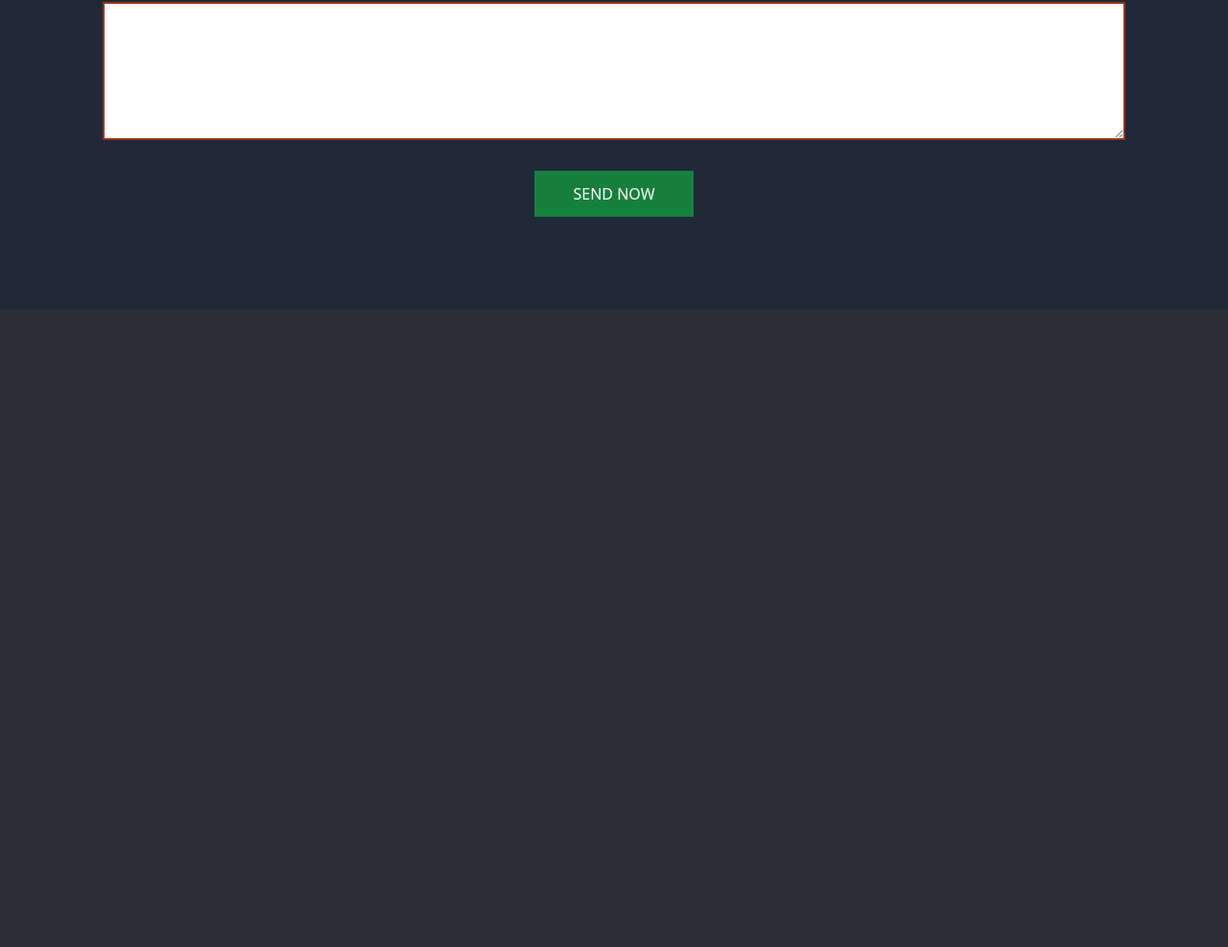
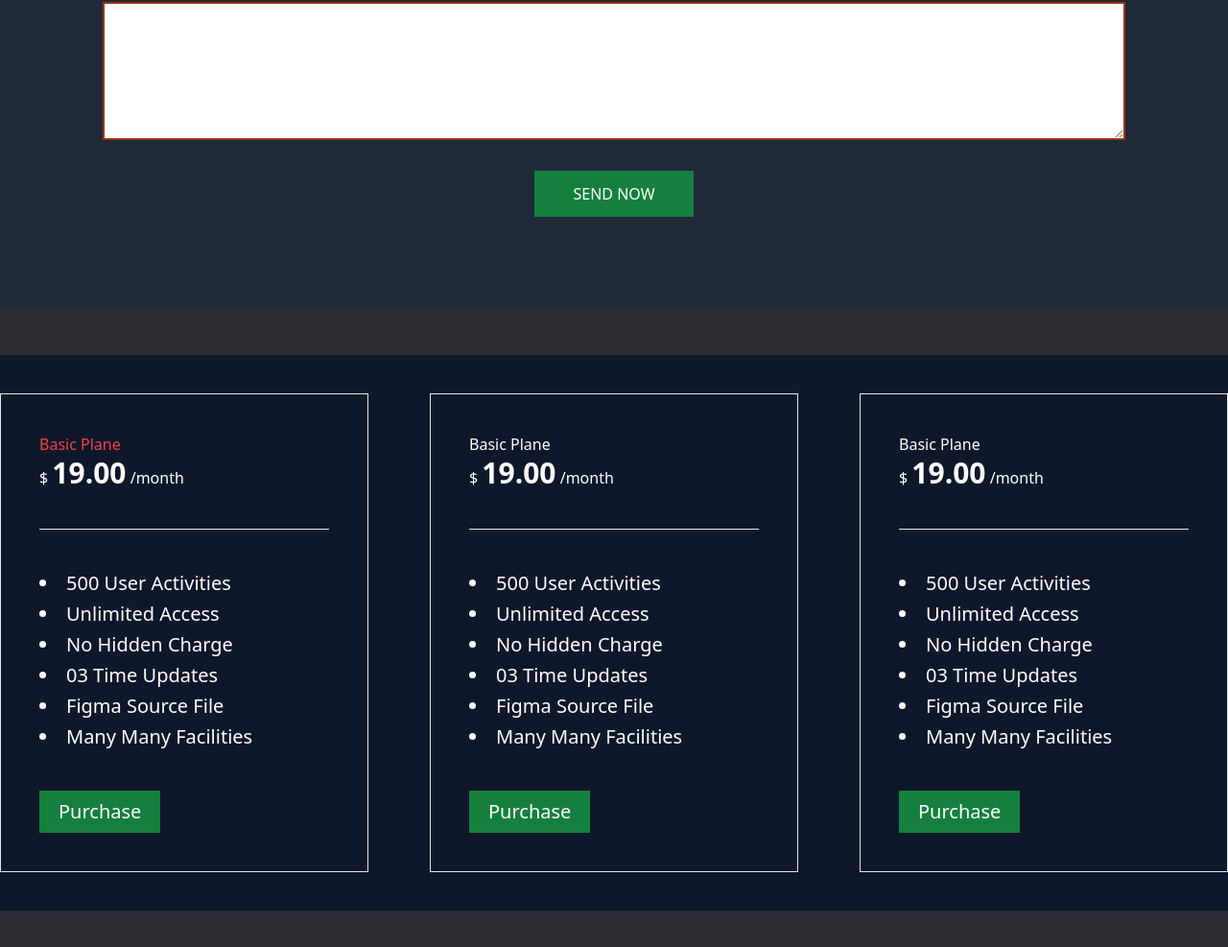
Before and after one commit to mdrahimuddin94/talwndpjctgit, a website built with Vite: page index.html in a window 1280 px wide. Shown: the part 2573-3560 px from the top of the page at 96% size. Before the commit the page ends 2895 px from the top, so only its background shows below. Built offline with nearby package versions, Linux system fonts and the light colour scheme.

Commit message:
purchase section

```diff
--- a/index.html
+++ b/index.html
@@ -148,6 +148,58 @@
 
 
         </section>
+
+        <section class="bg-slate-900 my-10 sm:my-12 py-10">
+            <div class="text-white grid md:grid-cols-2 lg:grid-cols-3 gap-12 md:gap-16 justify-center items-center">
+                <div class="border p-10">
+                    <h5 class="text-red-500">Basic Plane</h5>
+                    <h2>$ <span class="text-xl sm:text-2xl md:text-3xl font-bold">19.00</span> /month</h2>
+                    <hr class="my-10">
+                    <ul class="list-disc list-inside leading-8 text-xl ">
+                        <li> 500 User Activities</li>
+                        <li>Unlimited Access</li>
+                        <li>No Hidden Charge</li>
+                        <li>03 Time Updates</li>
+                        <li>Figma Source File</li>
+                        <li>Many Many Facilities</li>
+                    </ul>
+                    <button class="bg-green-700 px-5 py-2 text-xl mt-10 hover:bg-green-500">Purchase</button>
+
+                </div>
+                <div class="border p-10">
+                    <h5>Basic Plane</h5>
+                    <h2>$ <span class="text-xl sm:text-2xl md:text-3xl font-bold">19.00</span> /month</h2>
+                    <hr class="my-10">
+                    <ul class="list-disc list-inside leading-8 text-xl ">
+                        <li> 500 User Activities</li>
+                        <li>Unlimited Access</li>
+                        <li>No Hidden Charge</li>
+                        <li>03 Time Updates</li>
+                        <li>Figma Source File</li>
+                        <li>Many Many Facilities</li>
+                    </ul>
+                    <button class="bg-green-700 px-5 py-2 text-xl mt-10 hover:bg-green-500">Purchase</button>
+
+                </div>
+                <div class="border p-10">
+                    <h5>Basic Plane</h5>
+                    <h2>$ <span class="text-xl sm:text-2xl md:text-3xl font-bold">19.00</span> /month</h2>
+                    <hr class="my-10">
+                    <ul class="list-disc list-inside leading-8 text-xl ">
+                        <li> 500 User Activities</li>
+                        <li>Unlimited Access</li>
+                        <li>No Hidden Charge</li>
+                        <li>03 Time Updates</li>
+                        <li>Figma Source File</li>
+                        <li>Many Many Facilities</li>
+                    </ul>
+                    <button class="bg-green-700 px-5 py-2 text-xl mt-10 hover:bg-green-500">Purchase</button>
+
+                </div>
+
+            </div>
+
+        </section>
     </main>
     <!--main section end-->
 
```
